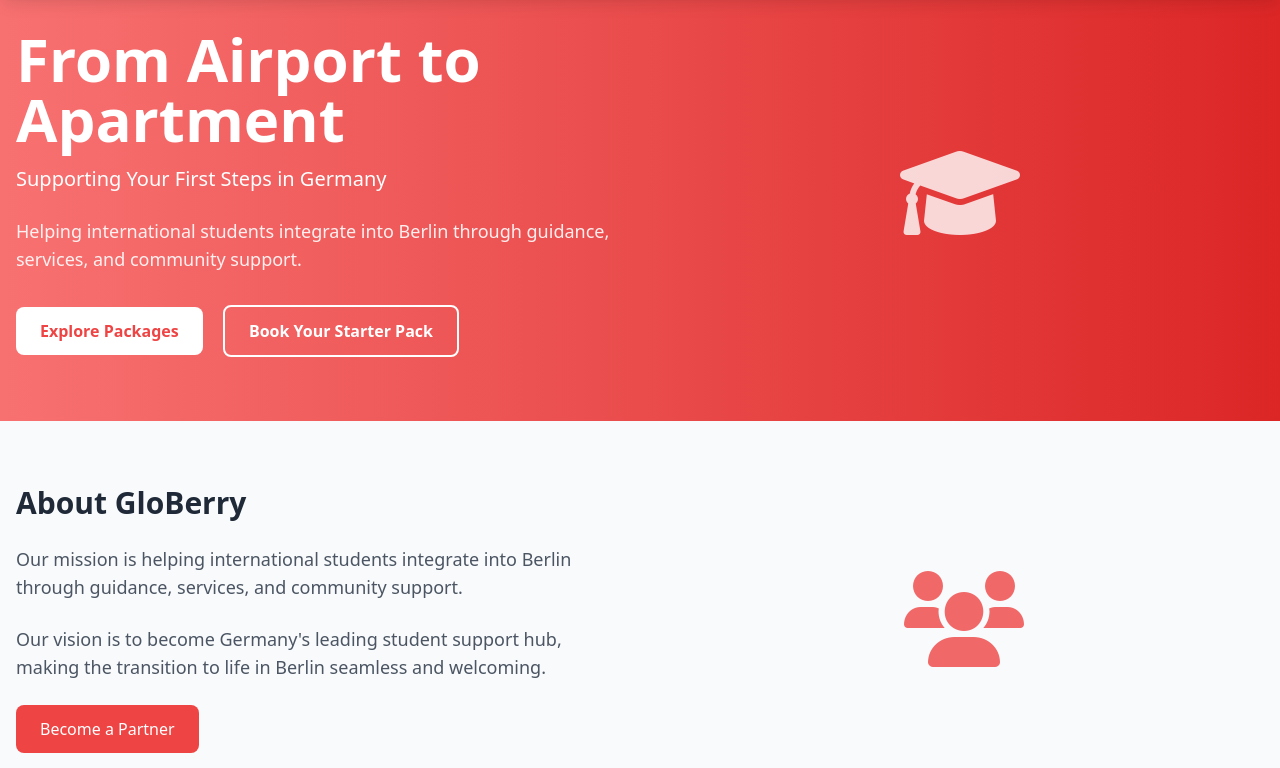
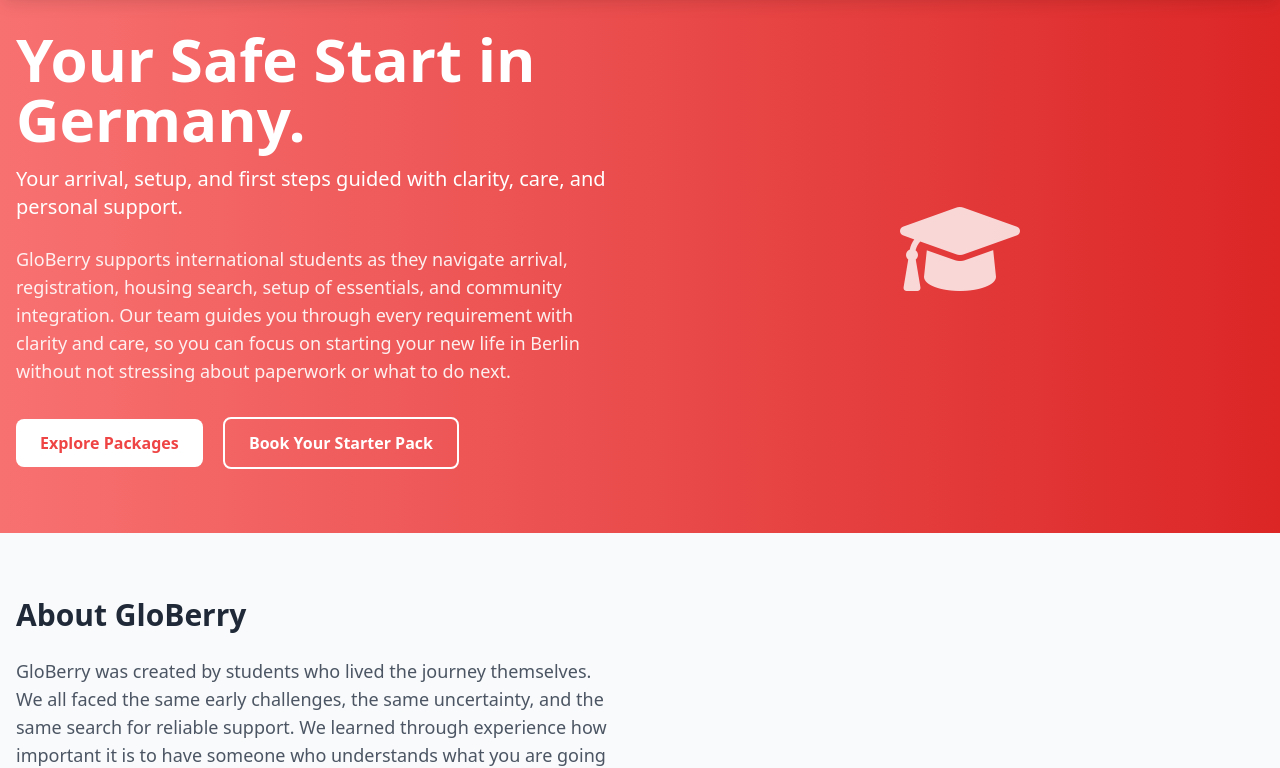
Before and after one commit to teamgloberry-dev/GloBerry, a website: page public/index.html in a window 1280 px wide. Shown: the part 67-835 px from the top of the page. Drawn offline with nearby package versions, Linux system fonts and the light colour scheme.

Commit message:
Update admin portal wording changes

```diff
--- a/public/index.html
+++ b/public/index.html
@@ -3,7 +3,7 @@
 <head>
     <meta charset="UTF-8">
     <meta name="viewport" content="width=device-width, initial-scale=1.0">
-    <title>GloBerry - From Airport to Apartment</title>
+    <title>GloBerry - Your Safe Start in Germany</title>
     <script src="https://cdn.tailwindcss.com"></script>
     <link href="https://cdnjs.cloudflare.com/ajax/libs/font-awesome/6.0.0/css/all.min.css" rel="stylesheet">
     <link href="css/styles.css" rel="stylesheet">
@@ -50,9 +50,9 @@
         <div class="max-w-7xl mx-auto px-4">
             <div class="grid md:grid-cols-2 gap-8 items-center">
                 <div>
-                    <h1 class="text-4xl md:text-6xl font-bold mb-4">From Airport to Apartment</h1>
-                    <p class="text-xl mb-6">Supporting Your First Steps in Germany</p>
-                    <p class="text-lg mb-8 opacity-90">Helping international students integrate into Berlin through guidance, services, and community support.</p>
+                    <h1 class="text-4xl md:text-6xl font-bold mb-4">Your Safe Start in Germany.</h1>
+                    <p class="text-xl mb-6">Your arrival, setup, and first steps guided with clarity, care, and personal support.</p>
+                    <p class="text-lg mb-8 opacity-90">GloBerry supports international students as they navigate arrival, registration, housing search, setup of essentials, and community integration. Our team guides you through every requirement with clarity and care, so you can focus on starting your new life in Berlin without not stressing about paperwork or what to do next.</p>
                     <div class="space-x-4">
                         <button onclick="showPackages()" class="bg-white text-red-500 px-6 py-3 rounded-lg font-semibold hover:bg-gray-100">Explore Packages</button>
                         <button onclick="showBooking()" class="border-2 border-white text-white px-6 py-3 rounded-lg font-semibold hover:bg-white hover:text-red-500">Book Your Starter Pack</button>
@@ -73,8 +73,9 @@
             <div class="grid md:grid-cols-2 gap-12 items-center">
                 <div>
                     <h2 class="text-3xl font-bold text-gray-800 mb-6">About GloBerry</h2>
-                    <p class="text-lg text-gray-600 mb-6">Our mission is helping international students integrate into Berlin through guidance, services, and community support.</p>
-                    <p class="text-lg text-gray-600 mb-6">Our vision is to become Germany's leading student support hub, making the transition to life in Berlin seamless and welcoming.</p>
+                    <p class="text-lg text-gray-600 mb-6">GloBerry was created by students who lived the journey themselves. We all faced the same early challenges, the same uncertainty, and the same search for reliable support. We learned through experience how important it is to have someone who understands what you are going through and can guide you step by step. That experience became the foundation of GloBerry.</p>
+                    <p class="text-lg text-gray-600 mb-6">Our purpose is to make your first weeks in Germany simple and well supported. We help you understand what needs to be done, assist with the essential tasks, and make sure you never feel lost in the process. Everything we offer is practical, straightforward, and built around what real students actually need when they first arrive.</p>
+                    <p class="text-lg text-gray-600 mb-6">Our ambition is to build a welcoming space where international students feel confident, informed, and at home from the moment they step into the country. We want GloBerry to grow into a trusted community where guidance is clear, support is reliable, and every student knows they have someone to turn to. Through our work, we aim to shape a smoother, more connected experience for anyone starting a new chapter in Germany.</p>
                     <button onclick="showPartnerForm()" class="bg-red-500 text-white px-6 py-3 rounded-lg hover:bg-red-600">Become a Partner</button>
                 </div>
                 <div class="text-center">
```
Also changed, not shown: public/admin.html (+1 -1 lines).
